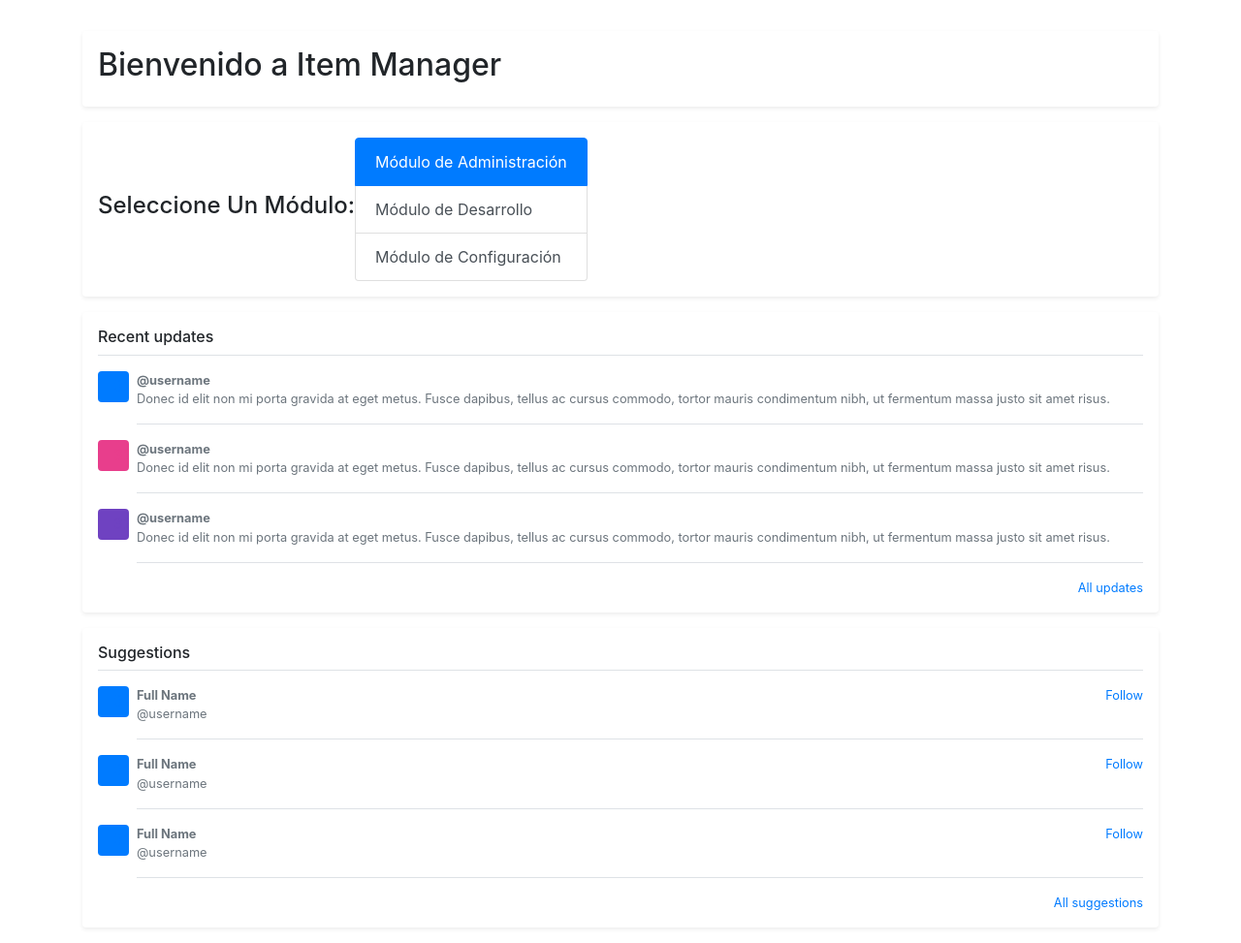
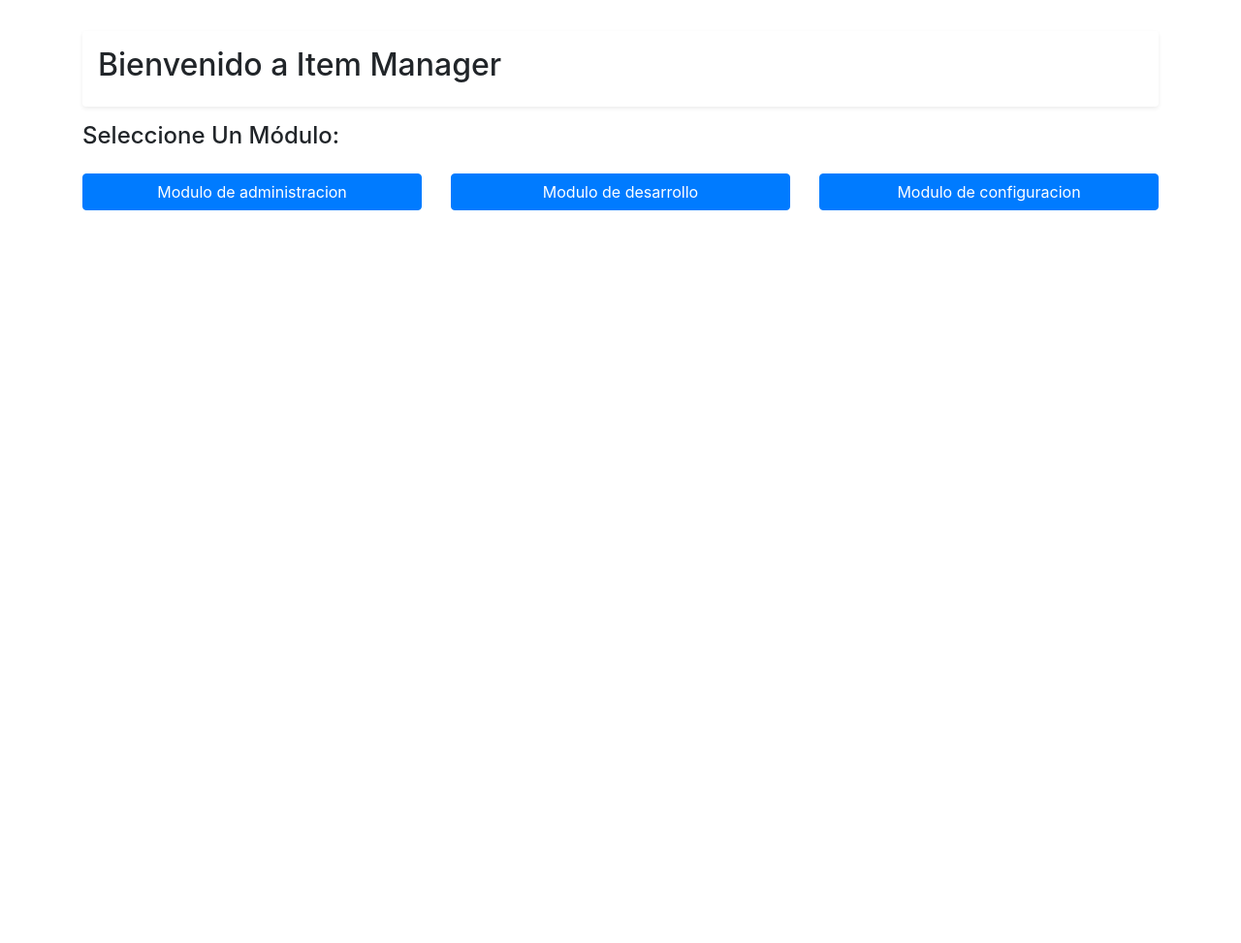
Before and after one commit to fer334/ItemManager, a Django app: page / in a window 1280 px wide. Shown: the part 56-1029 px from the top of the page at 97% size. After the commit the page ends 273 px from the top, so only its background shows below. Run offline with Django 3.2, Linux system fonts and the light colour scheme; the visitor is signed in with stand-in values (Sample User, id 1); some libraries are stand-ins or nearby versions.

Commit message:
Cambios de firebase

```diff
--- a/administracion/forms.py
+++ b/administracion/forms.py
@@ -11,9 +11,9 @@ class ProyectoForm(forms.Form):
     fecha_inicio = forms.DateField(label='Fecha de Inicio', initial=timezone.now().date(),
                                    widget=forms.DateInput(attrs={'size': 35, 'type':'date'}))
     numero_fases = forms.IntegerField(label='Numero de fases del proyecto:', min_value=1,
-                                      widget=forms.TextInput(attrs={'placeholder': 'Ej. 7', 'size': 35}))
+                                      widget=forms.NumberInput(attrs={'placeholder': 'Ej. 7','type':'number', 'size': 35}))
     cant_comite = forms.IntegerField(label='Cantidad De Miembros del Comité', min_value=3, help_text='obs: nro. impar >=3',
-                                     widget=forms.TextInput(attrs={'placeholder': 'Ej. 5', 'size': 35}))
+                                     widget=forms.NumberInput(attrs={'placeholder': 'Ej. 5','type':'number', 'size': 35}))
     eleccion = [(x.localId, x.username) for x in usr.objects.all()]
     gerente = forms.ChoiceField(label='Gerente del proyecto',    initial=('a', 'Seleccione el gerente'), choices=eleccion)
 
--- a/administracion/urls.py
+++ b/administracion/urls.py
@@ -17,6 +17,5 @@ urlpatterns = [
     path('<int:id_proyecto>/tipo/registrarEnBase', views.registrar_tipoitem_en_base, name='registrarEnBase'),
     path('<int:id_proyecto>/tipo/<int:id_tipo>', views.ver_tipo, name='verTipoItem'),
     path('<int:id_proyecto>/tipo/<int:id_tipo>/atributo/crear', views.crear_atributo, name='crearAtributo'),
-    path('<int:id_proyecto>/tipo/<int:id_tipo>/atributo/<int:id_atributo>/quitar/', views.quitar_atributo,
-         name='quitarAtributo'),
+    path('<int:id_proyecto>/tipo/<int:id_tipo>/atributo/<int:id_atributo>/quitar/', views.quitar_atributo, name='quitarAtributo'),
 ]
--- a/templates/administracion/indexAdmin.html
+++ b/templates/administracion/indexAdmin.html
@@ -2,10 +2,12 @@
 {% block content %}
     <div class="container">
         <h1 class="text-center pt-3 mb-3">Módulo de Administración</h1>
+
+        <h3 class="mb-3">Proyectos:</h3>
         <div class="list-group">
           <a href="{% url 'administracion:proyectos' %}" class="list-group-item list-group-item-action">Proyectos</a>
           <a href="{% url 'administracion:tipoItem' %}" class="list-group-item list-group-item-action">Tipos de Item</a>
         </div>
-        <a class="btn btn-primary" href="{% url 'login:index' %}" role="button">Salir</a>
+        <a class="btn btn-primary mt-3" href="{% url 'login:index' %}" role="button">Salir</a>
     </div>
 {% endblock %}
--- a/templates/login/index.html
+++ b/templates/login/index.html
@@ -7,82 +7,25 @@
                 <h2 class="">Bienvenido a Item Manager</h2>
                 </div>
 
-
-                <div class="d-flex align-items-center p-3 my-3  bg-purple rounded shadow-sm">
-                    <h4>Seleccione Un Módulo:   </h4>
-                    <br>
-                    <div class="list-group">
-                      <a href="{% url 'administracion:indexAdmin' %}" class="list-group-item list-group-item-action active">Módulo de Administración</a>
-                      <a href="#" class="list-group-item list-group-item-action">Módulo de Desarrollo</a>
-                      <a href="#" class="list-group-item list-group-item-action">Módulo de Configuración</a>
+                <h4 class="pb-3">Seleccione Un Módulo: </h4>
+                <div class="row">
+                    <div class="col-sm-12 col-md-4">
+                        <a class="btn btn-block btn-primary text-white" href="{% url 'administracion:indexAdmin' %}">
+                            Modulo de administracion
+                        </a>
                     </div>
-
+                    <div class="col-sm-12 col-md-4">
+                        <a class="btn btn-block btn-primary text-white" href="#">
+                            Modulo de desarrollo
+                        </a>
                     </div>
-
-                <div class="my-3 p-3 bg-white rounded shadow-sm">
-                <h6 class="border-bottom border-gray pb-2 mb-0">Recent updates</h6>
-                <div class="media text-muted pt-3">
-                    <svg class="bd-placeholder-img mr-2 rounded" width="32" height="32" xmlns="http://www.w3.org/2000/svg" preserveAspectRatio="xMidYMid slice" focusable="false" role="img" aria-label="Placeholder: 32x32"><title>Placeholder</title><rect width="100%" height="100%" fill="#007bff"></rect><text x="50%" y="50%" fill="#007bff" dy=".3em">32x32</text></svg>
-                    <p class="media-body pb-3 mb-0 small lh-125 border-bottom border-gray">
-                    <strong class="d-block text-gray-dark">@username</strong>
-                    Donec id elit non mi porta gravida at eget metus. Fusce dapibus, tellus ac cursus commodo, tortor mauris condimentum nibh, ut fermentum massa justo sit amet risus.
-                    </p>
-                </div>
-                <div class="media text-muted pt-3">
-                    <svg class="bd-placeholder-img mr-2 rounded" width="32" height="32" xmlns="http://www.w3.org/2000/svg" preserveAspectRatio="xMidYMid slice" focusable="false" role="img" aria-label="Placeholder: 32x32"><title>Placeholder</title><rect width="100%" height="100%" fill="#e83e8c"></rect><text x="50%" y="50%" fill="#e83e8c" dy=".3em">32x32</text></svg>
-                    <p class="media-body pb-3 mb-0 small lh-125 border-bottom border-gray">
-                        <strong class="d-block text-gray-dark">@username</strong>
-                        Donec id elit non mi porta gravida at eget metus. Fusce dapibus, tellus ac cursus commodo, tortor mauris condimentum nibh, ut fermentum massa justo sit amet risus.
-                    </p>
-                </div>
-                <div class="media text-muted pt-3">
-                    <svg class="bd-placeholder-img mr-2 rounded" width="32" height="32" xmlns="http://www.w3.org/2000/svg" preserveAspectRatio="xMidYMid slice" focusable="false" role="img" aria-label="Placeholder: 32x32"><title>Placeholder</title><rect width="100%" height="100%" fill="#6f42c1"></rect><text x="50%" y="50%" fill="#6f42c1" dy=".3em">32x32</text></svg>
-                    <p class="media-body pb-3 mb-0 small lh-125 border-bottom border-gray">
-                        <strong class="d-block text-gray-dark">@username</strong>
-                        Donec id elit non mi porta gravida at eget metus. Fusce dapibus, tellus ac cursus commodo, tortor mauris condimentum nibh, ut fermentum massa justo sit amet risus.
-                    </p>
-                </div>
-                <small class="d-block text-right mt-3">
-                <a href="#">All updates</a>
-                </small>
+                    <div class="col-sm-12 col-md-4">
+                        <a class="btn btn-block btn-primary text-white" href="#">
+                            Modulo de configuracion
+                        </a>
+                    </div>
                 </div>
 
-                <div class="my-3 p-3 bg-white rounded shadow-sm">
-                <h6 class="border-bottom border-gray pb-2 mb-0">Suggestions</h6>
-                <div class="media text-muted pt-3">
-                <svg class="bd-placeholder-img mr-2 rounded" width="32" height="32" xmlns="http://www.w3.org/2000/svg" preserveAspectRatio="xMidYMid slice" focusable="false" role="img" aria-label="Placeholder: 32x32"><title>Placeholder</title><rect width="100%" height="100%" fill="#007bff"></rect><text x="50%" y="50%" fill="#007bff" dy=".3em">32x32</text></svg>
-                <div class="media-body pb-3 mb-0 small lh-125 border-bottom border-gray">
-                <div class="d-flex justify-content-between align-items-center w-100">
-                <strong class="text-gray-dark">Full Name</strong>
-                <a href="#">Follow</a>
-                </div>
-                <span class="d-block">@username</span>
-                </div>
-                </div>
-                <div class="media text-muted pt-3">
-                    <svg class="bd-placeholder-img mr-2 rounded" width="32" height="32" xmlns="http://www.w3.org/2000/svg" preserveAspectRatio="xMidYMid slice" focusable="false" role="img" aria-label="Placeholder: 32x32"><title>Placeholder</title><rect width="100%" height="100%" fill="#007bff"></rect><text x="50%" y="50%" fill="#007bff" dy=".3em">32x32</text></svg>
-                    <div class="media-body pb-3 mb-0 small lh-125 border-bottom border-gray">
-                        <div class="d-flex justify-content-between align-items-center w-100">
-                            <strong class="text-gray-dark">Full Name</strong>
-                            <a href="#">Follow</a>
-                        </div>
-                        <span class="d-block">@username</span>
-                    </div>
-                </div>
-                <div class="media text-muted pt-3">
-                    <svg class="bd-placeholder-img mr-2 rounded" width="32" height="32" xmlns="http://www.w3.org/2000/svg" preserveAspectRatio="xMidYMid slice" focusable="false" role="img" aria-label="Placeholder: 32x32"><title>Placeholder</title><rect width="100%" height="100%" fill="#007bff"></rect><text x="50%" y="50%" fill="#007bff" dy=".3em">32x32</text></svg>
-                    <div class="media-body pb-3 mb-0 small lh-125 border-bottom border-gray">
-                        <div class="d-flex justify-content-between align-items-center w-100">
-                            <strong class="text-gray-dark">Full Name</strong>
-                            <a href="#">Follow</a>
-                        </div>
-                        <span class="d-block">@username</span>
-                    </div>
-                </div>
-                <small class="d-block text-right mt-3">
-                    <a href="#">All suggestions</a>
-                </small>
-                </div>
             </main>
         </div>
     </div>
```
